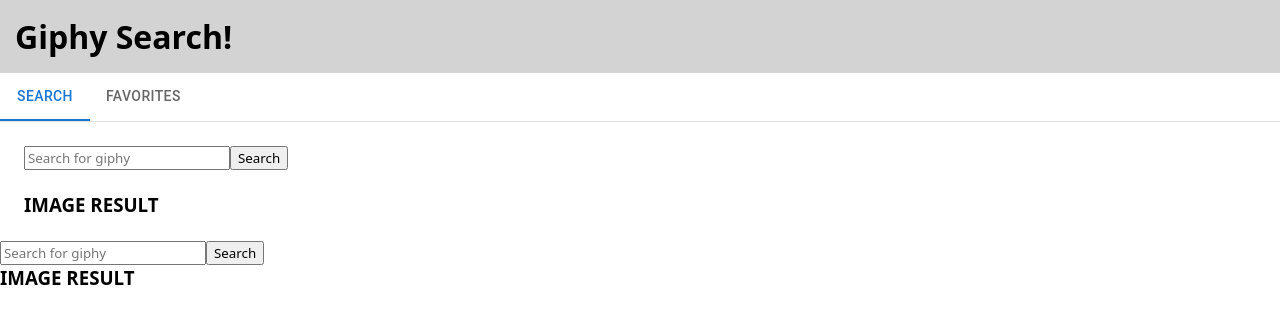
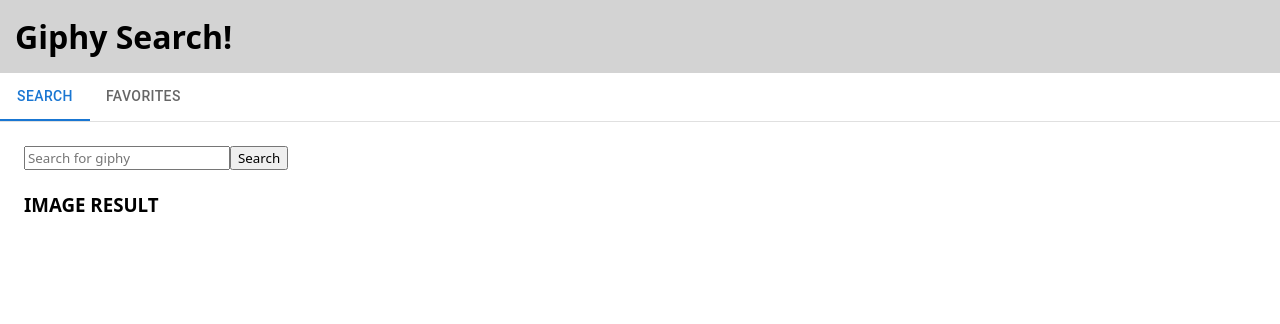
Before and after one commit to AshB25/Giphy-Saga, a React (Vite) app: page / in a window 1280 px wide. Shown: the top 324 px of the page. Built offline with nearby package versions, Linux system fonts and the light colour scheme.

Commit message:
removed searchForm and imageResult from App to include within Navigation

```diff
--- a/src/components/App/App.jsx
+++ b/src/components/App/App.jsx
@@ -12,8 +12,6 @@
         <Route path="/" exact>
           <h1>Giphy Search!</h1>
           <Navigation />
-          <SearchForm />
-          <ImageResult />
         </Route>
 
         <Route path="/favorites" exact>
```
